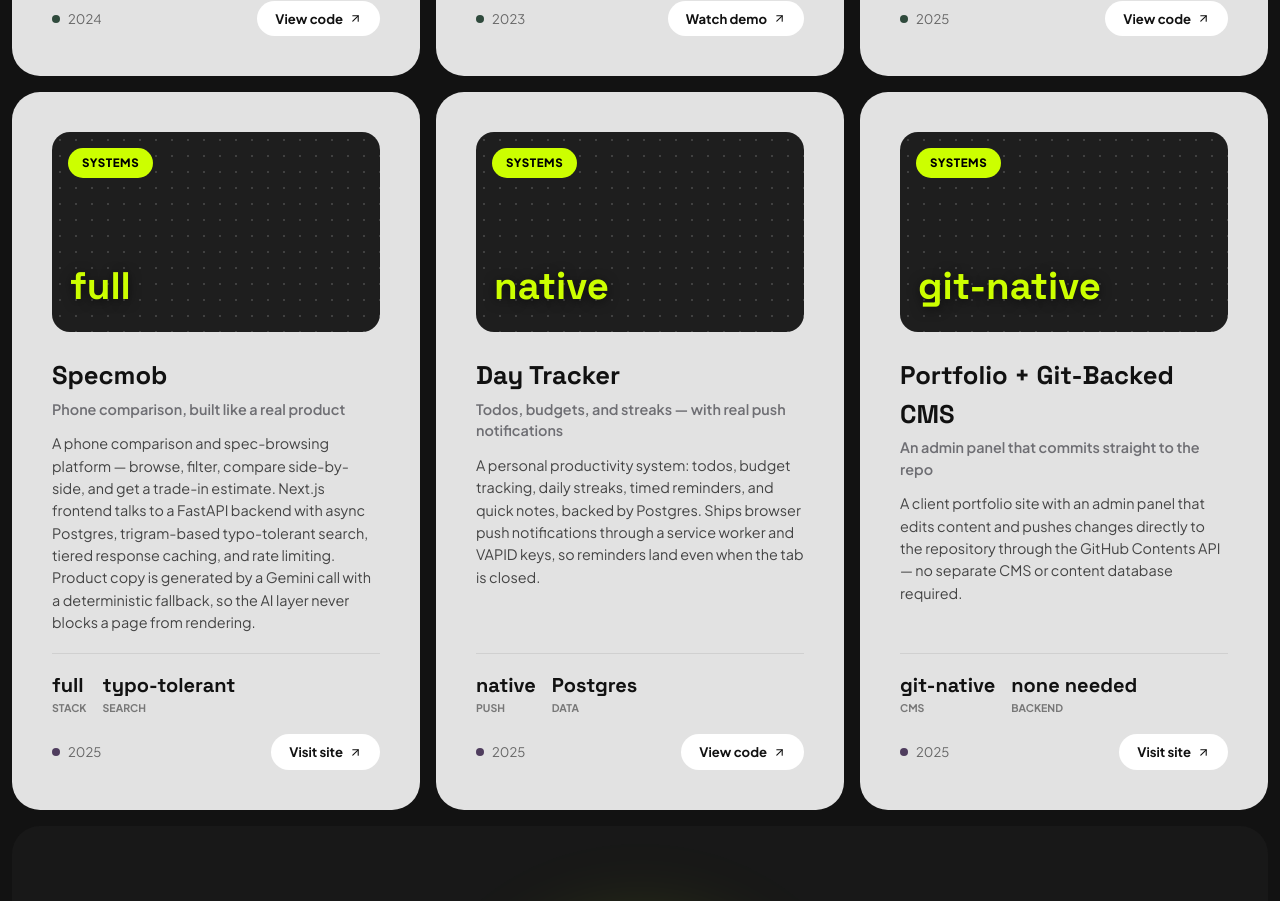
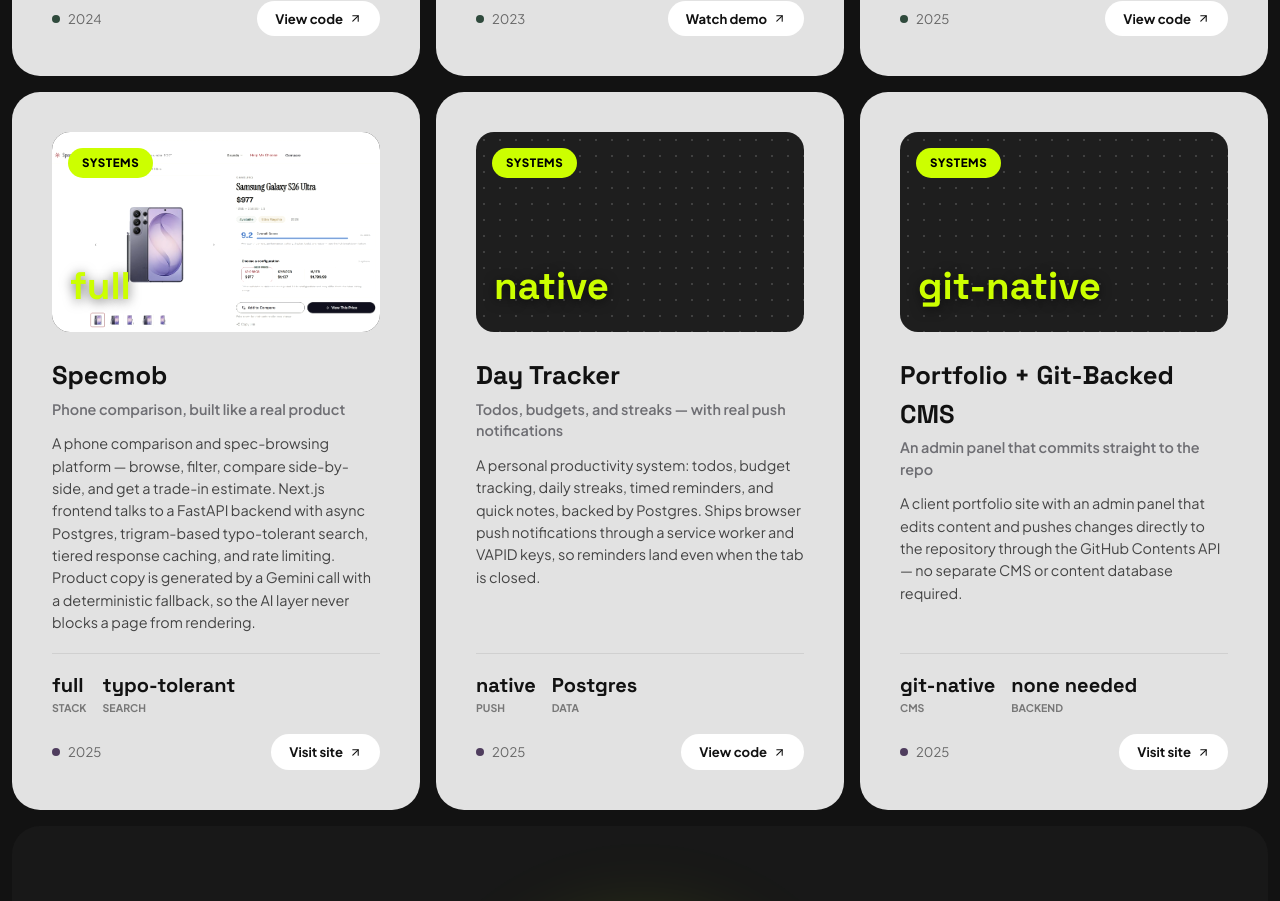
Before and after one commit to RYANX9/ahmedmessaad, a Next.js app: page / in a window 1280 px wide. Shown: the part 2957-3858 px from the top of the page. Built offline with nearby package versions, Linux system fonts and the light colour scheme.

Commit message:
Update data.ts

```diff
--- a/app/data.ts
+++ b/app/data.ts
@@ -292,7 +292,9 @@ export const projects: Project[] = [
     link: "https://specmob.vercel.app",
     linkText: "Visit site",
     coverIcon: "database",
+    image: "/spec1.jpeg",
     featured: true,
+
   },
   {
     id: "day-tracker",
```
